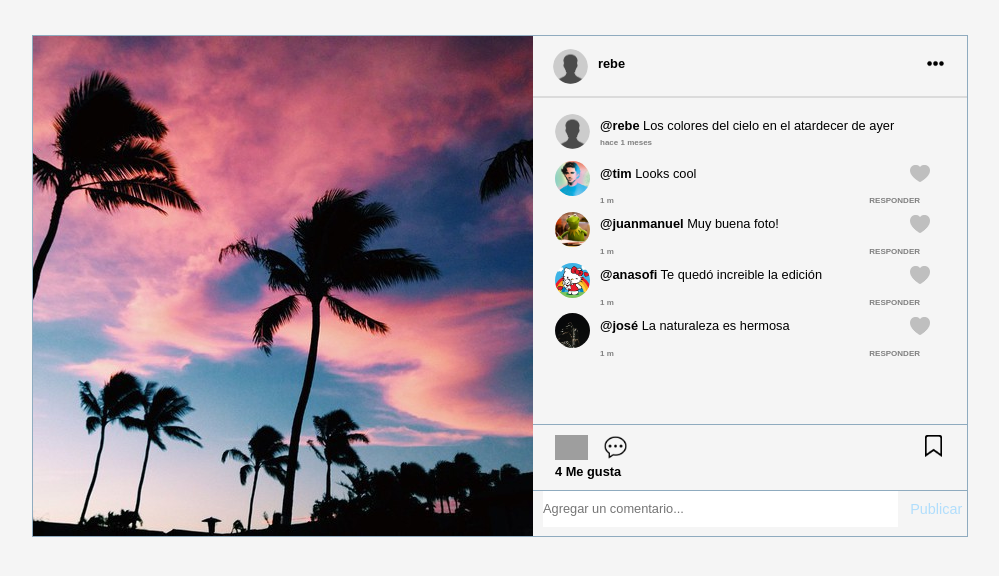
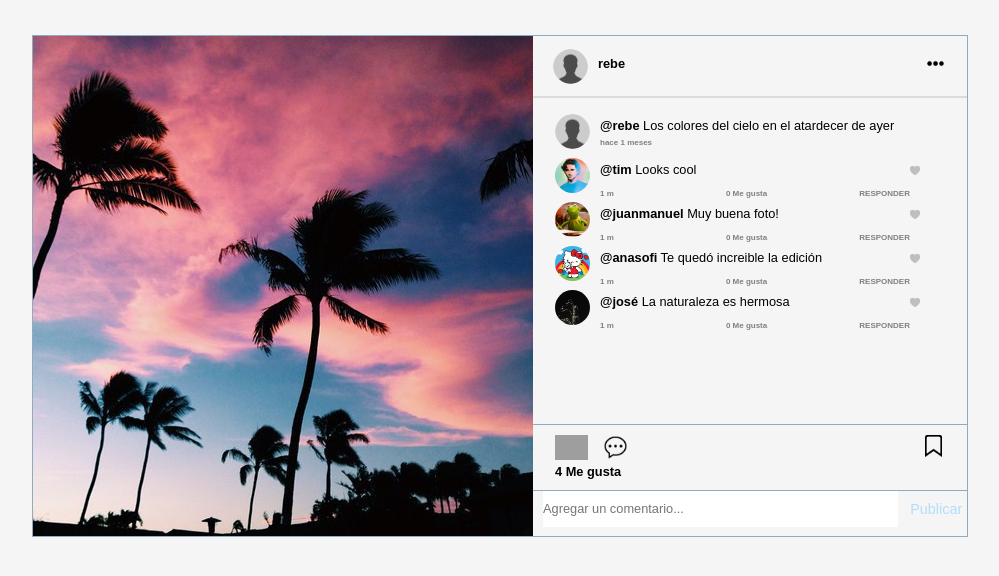
Before and after one commit to magahu/instaclonegram, a Django app: page /posts/19/comments/ in a window 1280 px wide. Shown: the part 55-631 px from the top of the page, without its empty margins (140-1139 px from the left). Run offline with Django 3.2, Linux system fonts and the light colour scheme; a user stored in the database is signed in; data comes from the database, SQL or seed files in the repository; both versions use the stored data as it was after the commit; grey boxes are pictures that could not be loaded.

Commit message:
add complete likes sistem for comments

```diff
--- a/posts/views.py
+++ b/posts/views.py
@@ -3,7 +3,7 @@
 from django.shortcuts import render, redirect,  get_object_or_404
 from django.contrib.auth.decorators import login_required
 from .forms import NewPostForm, NewLikeForm, NewCommentForm, SavedPostForm
-from posts.models import Post, Like, Comment, SavedPost, CommentLike
+from posts.models import Post, Like, Comment, SavedPost, CommentLike, Reply
 from django.urls import reverse
 from django.contrib.auth.models import User
 from users.views import list_notifications
@@ -111,11 +111,10 @@
     for comment in comments:
         comment.comment_like = CommentLike.objects.filter(comment=comment.pk, user=request.user)
 
-
     #notifications for the navigation bar
     likes = list_notifications(request)
 
-    return render(request, 'posts/comments.html', {'post':post, 'likes':likes})
+    return render(request, 'posts/comments.html', {'post':post, 'likes':likes, 'comments':comments})
 
 
 #Display users likes
@@ -208,4 +207,6 @@
 #Create a reply to a comment
 @login_required
 def new_reply(request, comment_pk):
+    if request.method == 'POST':
+        pass
     return render(request, 'posts/reply.html')
--- a/static/css/posts/comments.css
+++ b/static/css/posts/comments.css
@@ -38,6 +38,15 @@
     color: gray;
     text-transform: lowercase;
 
+}
+
+.comment-like{
+    margin: 0;
+    font-family: 'Varela', sans-serif;
+    font-size: 0.5em;
+    font-weight: inherit;
+    margin-top: 0;
+    color: gray;
 }
 
 .answer-button{
--- a/templates/posts/comments.html
+++ b/templates/posts/comments.html
@@ -72,7 +72,8 @@
 
                     </div>
 
-                {% for comment in post.comment_set.all %}
+                {% comment %}{% for comment in post.comment_set.all %}{% endcomment %}
+                {% for comment in comments %}
                 <div class="comment">
                     <a href="{% url 'users:profile' comment.user.username %}">
                         {% if comment.user.profile.picture %}
@@ -96,10 +97,9 @@
                             <div class="comment-options">
                                 <p class="comment-date"><strong>{{comment.get_date}}</strong></p>
 
+                                <p class="comment-like"><strong>{{ comment.commentlike_set.count }} Me gusta</strong></p>
                                 <a href="{% url 'posts:reply' comment.pk %}" style="text-decoration: none;">
-
                                     <p class="answer-button"><strong>Responder</strong></p>
-
                                 </a>
 
                             </div>
--- a/templates/posts/like_comment.html
+++ b/templates/posts/like_comment.html
@@ -2,8 +2,8 @@
 
 <a href="{% url 'posts:comment-like' comment.pk %}">
     {% if comment.comment_like %}
-    <img src="{% static 'images/red-heart-shape.svg' %}" width="20px" style="margin: 10px;">
+    <img src="{% static 'images/red-heart-shape.svg' %}" width="10px" style="margin: 10px;">
     {% else %}
-    <img src="{% static 'images/gray-heart.png' %}" width="20px" style="margin: 10px;">
+    <img src="{% static 'images/gray-heart.png' %}" width="10px" style="margin: 10px;">
     {% endif %}
 </a>
```
Also changed, not shown: db.sqlite3.
